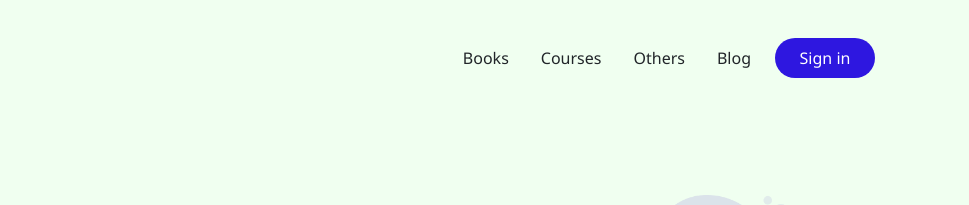
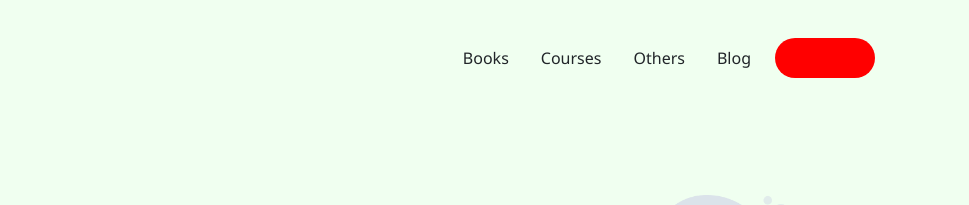
Before and after one commit to anismomen/E-school, a plain HTML site: page index.html in a window 1280 px wide. In both pictures the pointer is over the link "Sign in". Shown: the top 205 px of the page, 311-1280 px from the left. Drawn offline with nearby package versions, Linux system fonts and the light colour scheme.

Commit message:
Update style.css

```diff
--- a/css/style.css
+++ b/css/style.css
@@ -28,7 +28,7 @@ body {
 }
 
 .btn-success:hover {
-  background-color: #2e17e0 !important;
+  background-color: red !important;
   border-color: #00b894 !important;
   border-radius: 33px !important;
 }
@@ -40,6 +40,10 @@ body {
   padding: 0;
   font-size: 1rem;
   border-radius: 33px !important;
+}
+
+.navbar-nav .nav-item .nav-link:hover {
+  color: red !important;
 }
 
 .course-card .btn-success {
```
